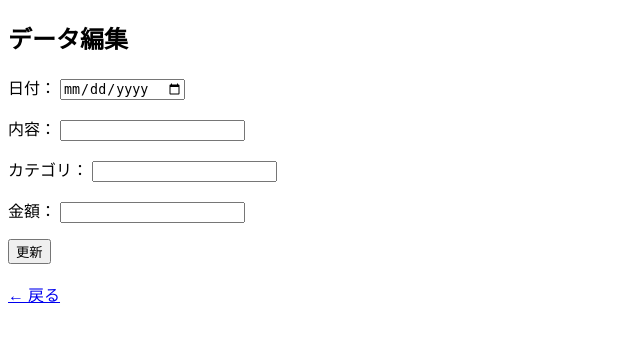
After one commit to 47kq/kakeibo, a Flask app: page /edit/1 in a window 1280 px wide. The commit adds this page. Shown: the top 342 px of the page, without its empty margins (0-640 px from the left). Run offline with Flask 3, Linux system fonts and the light colour scheme; data that the repository does not hold is empty.

Commit message:
編集機能の追加

```diff
--- a/app.py
+++ b/app.py
@@ -113,6 +113,34 @@ def index():
         year_data=year_data
     )
 
+@app.route("/edit/<int:id>")
+def edit(id):
+    conn=sqlite3.connect("kakeibo.db")
+    cursor=conn.execute("SELECT * FROM expenses WHERE id=?",(id,))
+    expense=cursor.fetchone()
+    conn.close()
+
+    return render_template("edit.html",expense=expense)
+
+@app.route("/update/<int:id>",methods=["POST"])
+def update(id):
+    date=request.form["date"]
+    item=request.form["item"]
+    category=request.form["category"]
+    amount=int(request.form["amount"])
+
+    conn=sqlite3.connect("kakeibo.db")
+
+    conn.execute("""
+        UPDATE expenses
+        SET date=?,item=?,category=?,amount=?
+        WHERE id=?
+    """,(date,item,category,amount,id))
+
+    conn.commit()
+    conn.close()
+
+    return redirect("/")
 
 if __name__=="__main__":
     app.run(debug=True)
--- /dev/null
+++ b/templates/edit.html
@@ -0,0 +1,37 @@
+<!DOCTYPE html>
+<html>
+    <head>
+        <meta charset="UTF-8">
+        <title>編集</title>
+    </head>
+    <body>
+        <h2>データ編集</h2>
+
+        <form method="POST" action="/update/{{expense[0]}}">
+            <p>
+                日付：
+                <input type="date" name="date" value="{{expense[1]}}" required>
+            </p>
+
+            <p>
+                内容：
+                <input type="text" name="item" value="{{expense[2]}}" required>
+            </p>
+
+            <p>
+                カテゴリ：
+                <input type="text" name="category" value="{{expense[3]}}" required>
+            </p>
+
+            <p>
+                金額：
+                <input type="number" name="amount" value="{{expense[4]}}" required>
+            </p>
+
+            <button type="submit">更新</button>
+        </form>
+
+        <br>
+        <a href="/">← 戻る</a>
+    </body>
+</html>
--- a/templates/index.html
+++ b/templates/index.html
@@ -45,6 +45,7 @@
                 <th>内容</th>
                 <th>カテゴリ</th>
                 <th>金額</th>
+                <th>編集</th>
                 <th>削除</th>
             </tr>
 
@@ -54,6 +55,9 @@
                 <td>{{e[2]}}</td>
                 <td>{{e[3]}}</td>
                 <td style="text-align:right;">{{e[4]}}</td>
+                <td>
+                    <a href="/edit/{{e[0]}}">編集</a>
+                </td>
                 <td>
                     <form method="POST" style="margin: 0;">
                         <button type="submit" name="delete" value="{{e[0]}}">
```
